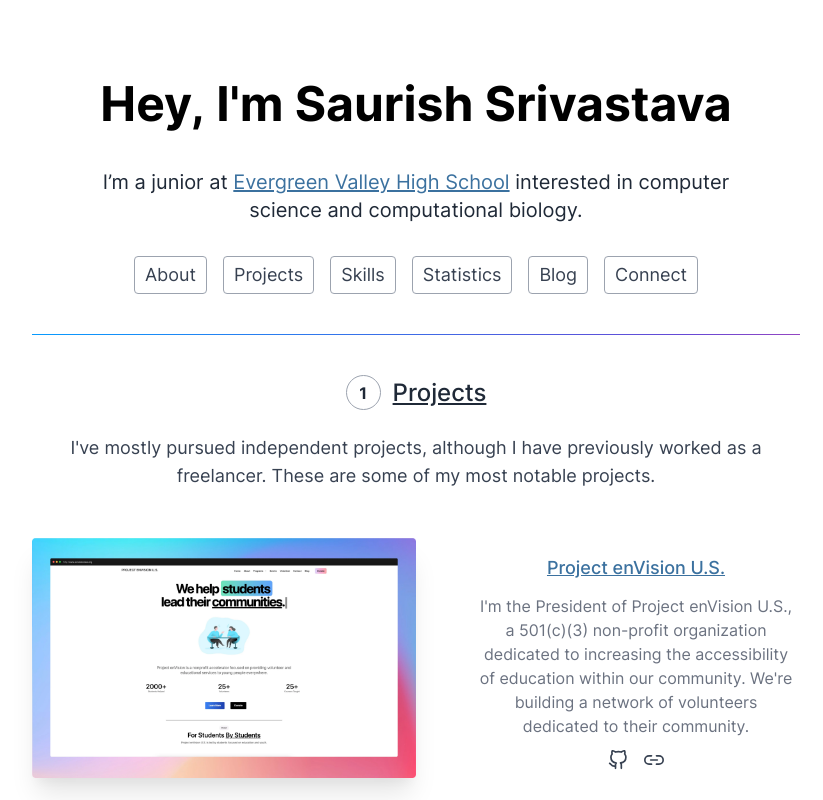
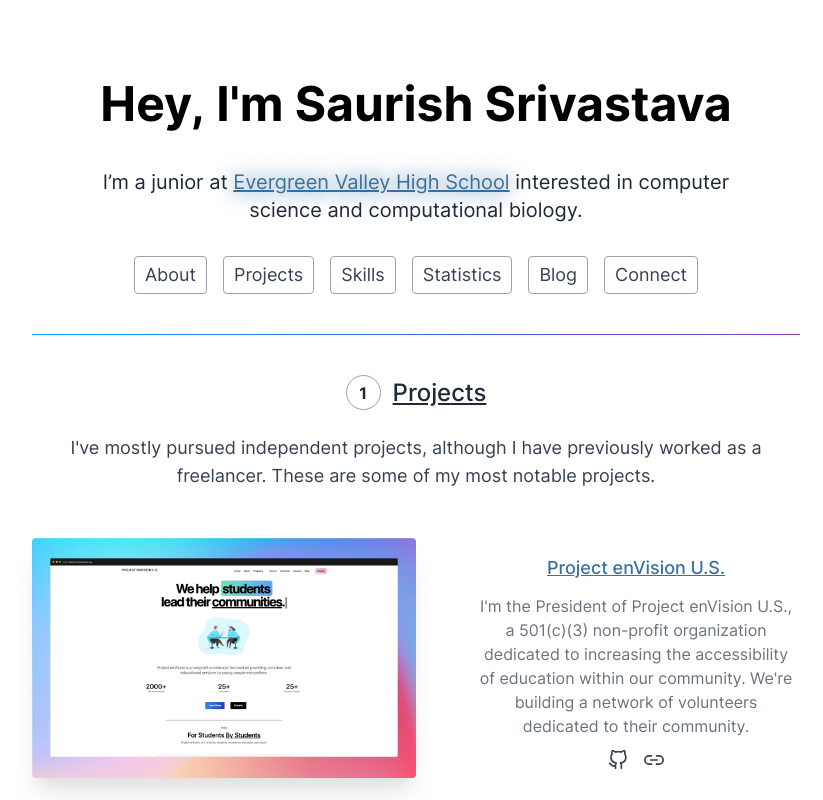
Before and after one commit to minor/saurish.com, a Next.js app: page / in a window 1280 px wide. In both pictures the pointer is over the link "Evergreen Valley High School". Shown: the top 800 px of the page, without its empty margins (224-1047 px from the left). Built offline with nearby package versions, Linux system fonts and the light colour scheme; no server answers; what @tailwindcss/typography would draw is missing.

Commit message:
[:zap:] add outer-glow to test?

```diff
--- a/pages/index.js
+++ b/pages/index.js
@@ -57,8 +57,8 @@ export default function Home() {
         <p className="max-w-2xl mx-4 mb-8 text-xl text-gray-800 md:mx-0 dark:text-gray-400">
           I’m a junior at{' '}
           <a
-            href="https://evhs.schoolloop.com/"
-            className="underline text-link-blue dark:text-link-purple"
+            href="https://evergreenvalleyhigh.esuhsd.org/"
+            className="underline text-link-blue dark:text-link-purple outer-glow"
             target="_blank"
             rel="noopener noreferrer"
           >
--- a/styles/global.css
+++ b/styles/global.css
@@ -30,6 +30,22 @@ html {
   top: 0;
   backdrop-filter: saturate(180%) blur(20px);
   transition: background-color 0.1 ease-in-out;
+}
+
+.outer-glow:hover {
+  text-shadow: 0px 0px 20px #3b719f;
+  -moz-transition: all 0.2s ease-in;
+  -o-transition: all 0.2s ease-in;
+  -webkit-transition: all 0.2s ease-in;
+  transition: all 0.2s ease-in;
+}
+
+.dark .outer-glow:hover {
+  text-shadow: 0px 0px 20px #8f8ce7;
+  -moz-transition: all 0.2s ease-in;
+  -o-transition: all 0.2s ease-in;
+  -webkit-transition: all 0.2s ease-in;
+  transition: all 0.2s ease-in;
 }
 
 .skip-nav {
```
